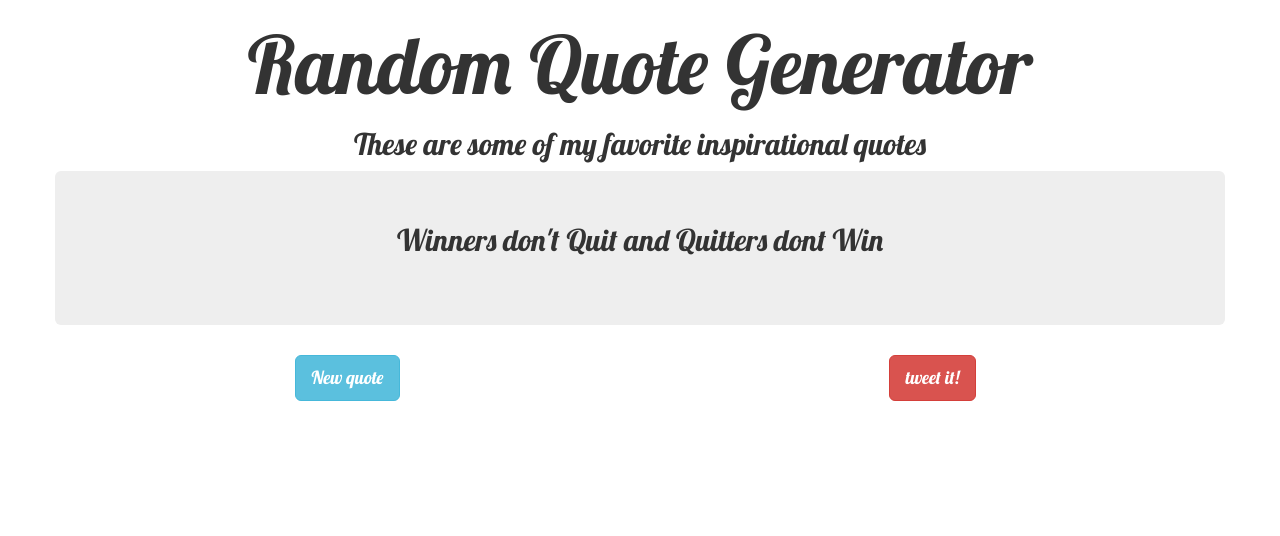
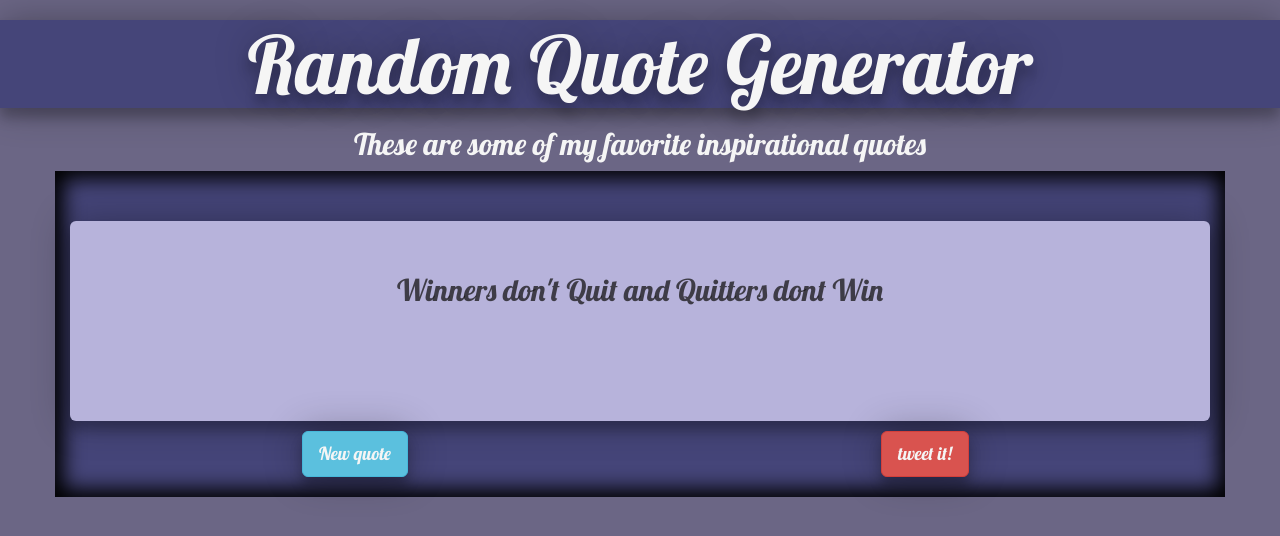
Before and after one commit to renx777/randomQuoteGenerator, a plain HTML site: page index.html in a window 1280 px wide. Drawn offline with nearby package versions, Linux system fonts and the light colour scheme.

Commit message:
changed the style and look of the app

```diff
--- a/index.html
+++ b/index.html
@@ -1,44 +1,47 @@
 <html lang="en">
+
 <head>
   <meta charset="UTF-8">
   <meta name="viewport" content="width=device-width, initial-scale=1.0">
   <meta http-equiv="X-UA-Compatible" content="ie=edge">
   <title>Random Quote Generator</title>
   <link href='https://fonts.googleapis.com/css?family=Lobster' rel='stylesheet' type='text/css'>
+
+  <script src="https://code.jquery.com/jquery-2.2.4.min.js"></script>
+  <link rel="stylesheet" href="https://maxcdn.bootstrapcdn.com/bootstrap/3.3.7/css/bootstrap.min.css" integrity="sha384-BVYiiSIFeK1dGmJRAkycuHAHRg32OmUcww7on3RYdg4Va+PmSTsz/K68vbdEjh4u"
+    crossorigin="anonymous">
+  <script src="https://maxcdn.bootstrapcdn.com/bootstrap/3.3.7/js/bootstrap.min.js" integrity="sha384-Tc5IQib027qvyjSMfHjOMaLkfuWVxZxUPnCJA7l2mCWNIpG9mGCD8wGNIcPD7Txa"
+    crossorigin="anonymous"></script>
   <link rel="stylesheet" href="styles.css">
-    <link rel="stylesheet" href="https://maxcdn.bootstrapcdn.com/bootstrap/3.3.7/css/bootstrap.min.css" integrity="sha384-BVYiiSIFeK1dGmJRAkycuHAHRg32OmUcww7on3RYdg4Va+PmSTsz/K68vbdEjh4u" crossorigin="anonymous">
-    <script src="https://maxcdn.bootstrapcdn.com/bootstrap/3.3.7/js/bootstrap.min.js" integrity="sha384-Tc5IQib027qvyjSMfHjOMaLkfuWVxZxUPnCJA7l2mCWNIpG9mGCD8wGNIcPD7Txa" crossorigin="anonymous"></script>
   <script src="myjs.js"></script>
 </head>
-<body>
+
+<body style="background:rgb(107, 102, 133)">
   <h1 id="title" class="custom-text">Random Quote Generator</h1>
   <h2 class="custom-text">These are some of my favorite inspirational quotes</h2>
 
-  <div class="container">
-  <div class="row">
-    <div class="custom-text jumbotron" >
+
+  <div id="mainBox" class="container ">
+    <div class="row text-center">
+      <div id="quoteBox" class=" jumbotron">
         <p id="quotz">Winners don't Quit and Quitters dont Win</p>
       </div>
     </div>
+    <div class=" custom-text row text-center">
+      <div class="col-md-6 col-xs-6">
+        <button class="btn btn-lg btn-info" onclick="ranq()">New quote</button>
       </div>
+      <div class="col-md-6 col-xs-6">
+        <button class="btn btn-lg btn-danger" onclick="tweetIt()">tweet it! </button>
+      </div>
+    </div>
+    <br>
 
-
- <div class="custom-text container" class="wrapper">
-
-      <div class="row">
-        <div class="col-md-6 col-xs-6"><button class="btn btn-lg btn-info" onclick="ranq()">New quote</button></div>
-        <div class="col-md-6 col-xs-6"> <button class="btn btn-lg btn-danger" onclick="tweetIt()">tweet it! </button></div>
   </div>
-
-
-
 
 </div>
 
 
+</body>
 
-
-
-
-</body>
 </html>
--- a/styles.css
+++ b/styles.css
@@ -1,37 +1,65 @@
-body{
-    background-color:red;
+#title {
+  font-size: 80px;
+  background: rgb(69, 69, 121);
+  text-shadow: inset 1px 0px 20px 8px #000000;
+  text-shadow: 0 0px 38px rgba(0, 0, 0, 0.30), 0 10px 12px rgba(0, 0, 0, 0.22);
+  box-shadow: 0 0px 38px rgba(0, 0, 0, 0.30), 0 10px 12px rgba(0, 0, 0, 0.22);
+  color: whitesmoke;
+}
 
-  }
+.custom-text {
+  text-align: center;
+  font-family: Lobster;
+  color:whitesmoke;
+}
 
-  #title{
-    font-size:80px;
-  }
-
-  .custom-text{
-    text-align:center;
-    font-family:Lobster;
-   }
-  h2{
-    text-align:center;
-   }
-  .wrapper {
-      text-align: center;
-
-  }
+#mainBox {
+  padding-top: 50px;
+  padding-left:30px;
+  padding-right:30px;
+  background:rgb(69, 69, 121);
+  box-shadow: inset 1px 0px 20px 8px #000000;
+}
 
 
 
-  #quotes{
+#quoteBox {
+  text-align: center;
+  font-family: Lobster;
+  box-shadow: 0 0px 38px rgba(0, 0, 0, 0.30), 0 10px 12px rgba(0, 0, 0, 0.22);
+  height: 200px;
+  margin: 0 auto;
+  color: #141313bd;
+  background: #b7b3db;
+overflow-y: auto;
 
-    margin-right:auto;
-    background-color:black;
-   margin-left:auto;
-    margin-top:20px;
-    padding:20px;
-    height:auto;
-    color:red;
-    text-align:center;
-  }
-  #quotz{
-    font-size:30px;
-  }
+}
+
+.btn {
+  margin-top: 10px;
+  color:whitesmoke;
+  box-shadow: 0 0px 38px rgba(0, 0, 0, 0.30), 0 10px 12px rgba(0, 0, 0, 0.22);
+}
+
+h2 {
+  text-align: center;
+}
+
+.wrapper {
+  text-align: center;
+}
+
+#quotes {
+  margin-right: auto;
+  background-color: black;
+  margin-left: auto;
+  margin-top: 20px;
+  padding: 20px;
+  height: auto;
+  color: red;
+  text-align: center;
+}
+
+#quotz {
+  font-size: 30px;
+}
```
Lines whose indentation alone changed are shown as unchanged.
